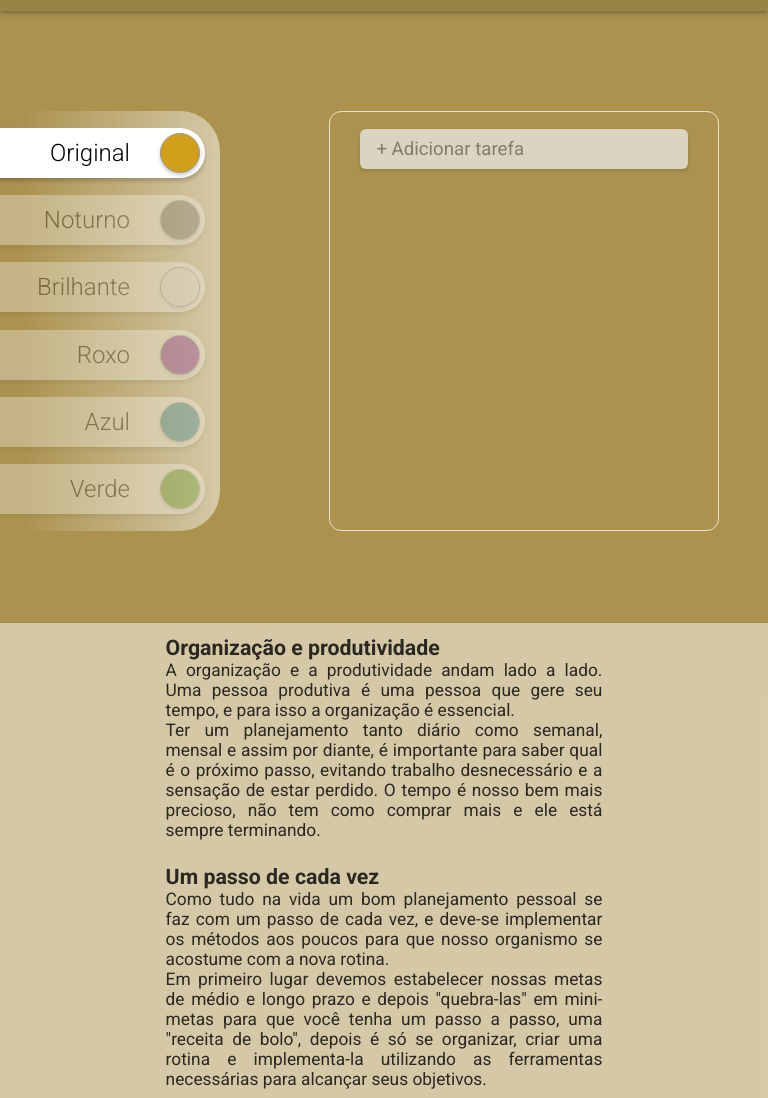
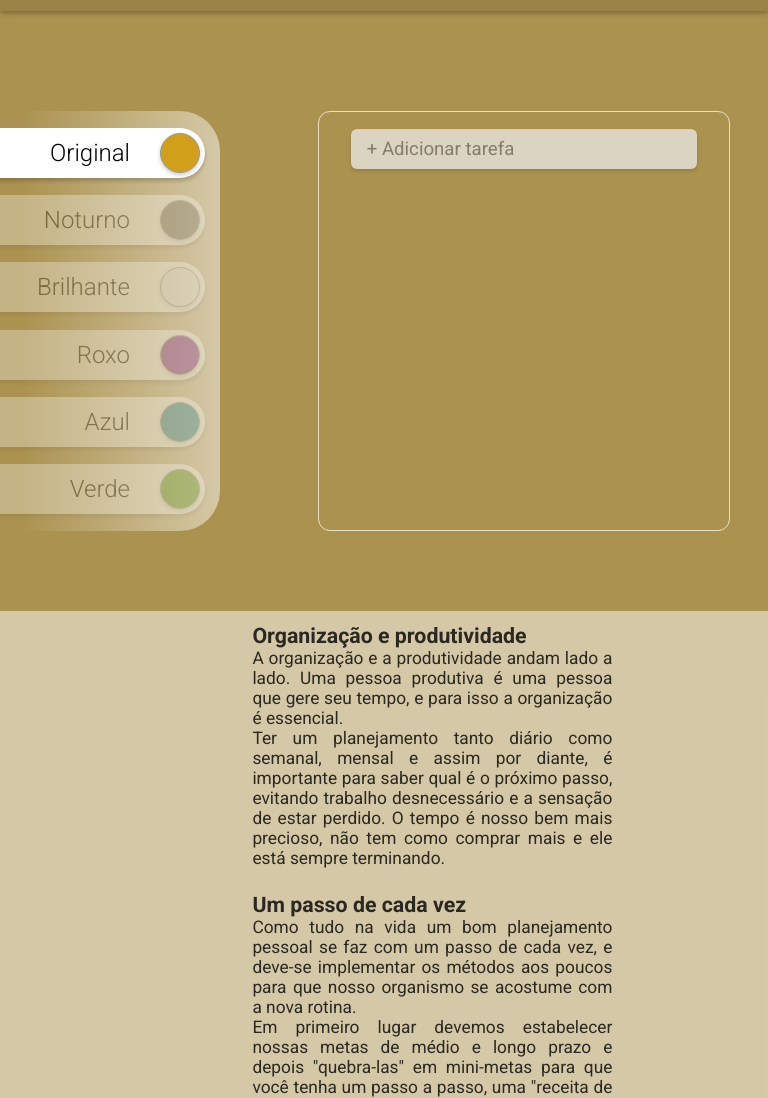
Before and after one commit to lucas-almeida026/todoList, a plain HTML site: page index.html in a window 768 px wide. Shown: the part 69-1167 px from the top of the page. Drawn offline with Linux system fonts and the light colour scheme.

Commit message:
Update index.css
v1.9.1

```diff
--- a/css/index.css
+++ b/css/index.css
@@ -287,16 +287,16 @@ article{
     align-items: center;
 }
 
-section{
+article section{
     width: 60%;
     padding: 12px;
     color: rgba(0, 0, 0, .8);
 }
 
-section p{text-align: justify;}
+article section p{text-align: justify;}
 
-section h1{font-size: 16pt;}
-section p{font-size: 13pt;}
+article section h1{font-size: 16pt;}
+article section p{font-size: 13pt;}
 
 footer{
     height: 80px;
@@ -310,6 +310,13 @@ footer{
 }
 
 footer a, footer a:hover{text-decoration: underline;}
+
+@media screen and (max-width: 1200px) and (min-width: 720px){
+    article section{
+        width: 50%;
+        margin-left: calc(10% + 20px);
+    }
+}
 
 @media screen and (max-width: 940px){
     #taskList{
@@ -379,4 +386,6 @@ footer a, footer a:hover{text-decoration: underline;}
     #taskList{
         height: 340px;
     }
+
+    article section{width: 70%;}
 }
```
